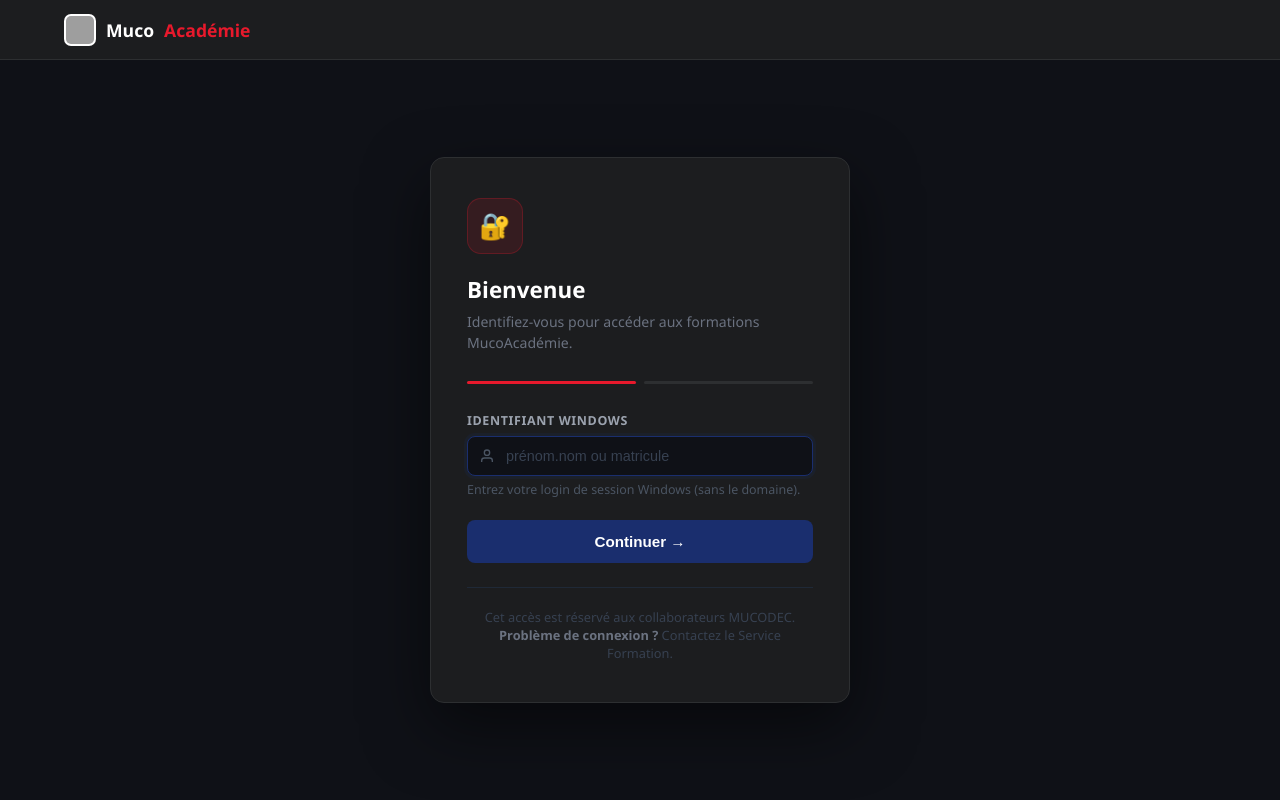
After one commit to Bweso88/stage, a PHP site: page /viewer_login.php in a window 1280 px wide. The commit adds this page. Run offline with PHP 8.4, Linux system fonts and the light colour scheme; grey boxes are pictures that could not be loaded.

Commit message:
feat: auth viewer léger + correction couleurs (rouge accents, bleu boutons)

```diff
--- /dev/null
+++ b/viewer_login.php
@@ -0,0 +1,230 @@
+<?php
+session_start();
+require_once __DIR__ . '/admin/db.php';
+
+// Déjà connecté
+if (!empty($_SESSION['viewer']['id'])) {
+    header("Location: " . (isset($_GET['redirect']) ? $_GET['redirect'] : 'index.php'));
+    exit;
+}
+
+// Sécuriser le redirect
+function safe_redirect(string $r): string {
+    return preg_match('/^[a-zA-Z0-9\/_\-.?=&%+]+$/', $r) ? $r : 'index.php';
+}
+
+$redirect = safe_redirect($_POST['redirect'] ?? $_GET['redirect'] ?? 'index.php');
+
+// Détection SSO Windows
+$ssoLogin = null;
+foreach (['REMOTE_USER', 'AUTH_USER', 'HTTP_X_REMOTE_USER'] as $k) {
+    if (!empty($_SERVER[$k])) {
+        $l = $_SERVER[$k];
+        if (strpos($l, '\\') !== false) $l = explode('\\', $l)[1];
+        elseif (strpos($l, '@') !== false) $l = explode('@', $l)[0];
+        $ssoLogin = strtolower(trim($l));
+        break;
+    }
+}
+
+$preLogin = $ssoLogin ?? ($_GET['sso'] ?? ($_SESSION['pending_viewer_login'] ?? ''));
+$step     = empty($preLogin) ? 'login' : 'profile';
+$error    = '';
+
+// Traitement formulaire
+if ($_SERVER['REQUEST_METHOD'] === 'POST') {
+    $action = $_POST['action'] ?? '';
+
+    if ($action === 'set_login') {
+        $login = strtolower(trim($_POST['windows_login'] ?? ''));
+        if (empty($login)) {
+            $error = "Veuillez entrer votre identifiant Windows.";
+        } elseif (!preg_match('/^[a-z0-9._@\-]+$/', $login)) {
+            $error = "Identifiant invalide (lettres, chiffres, . _ @ - uniquement).";
+        } else {
+            $_SESSION['pending_viewer_login'] = $login;
+            $preLogin = $login;
+            $step = 'profile';
+        }
+    }
+
+    if ($action === 'set_profile') {
+        $login     = $ssoLogin ?? ($_SESSION['pending_viewer_login'] ?? trim($_POST['login_hidden'] ?? ''));
+        $fullname  = trim($_POST['fullname']  ?? '');
+        $direction = trim($_POST['direction'] ?? '');
+        $service   = trim($_POST['service']   ?? '');
+
+        if (empty($login)) {
+            $error = "Session expirée. Recommencez la connexion.";
+            $step  = 'login';
+        } elseif (empty($direction)) {
+            $error = "Veuillez renseigner votre direction.";
+            $step  = 'profile'; $preLogin = $login;
+        } elseif (empty($service)) {
+            $error = "Veuillez renseigner votre service ou agence.";
+            $step  = 'profile'; $preLogin = $login;
+        } else {
+            $stmt = $pdo->prepare("SELECT id FROM viewers WHERE windows_login = ?");
+            $stmt->execute([$login]);
+            $existing = $stmt->fetch();
+
+            if ($existing) {
+                $pdo->prepare("UPDATE viewers SET fullname=?, direction=?, service=?, last_seen=NOW()
+                               WHERE windows_login=?")
+                    ->execute([$fullname, $direction, $service, $login]);
+                $vid = $existing['id'];
+            } else {
+                $pdo->prepare("INSERT INTO viewers (windows_login, fullname, direction, service)
+                               VALUES (?,?,?,?)")
+                    ->execute([$login, $fullname, $direction, $service]);
+                $vid = (int)$pdo->lastInsertId();
+            }
+
+            $_SESSION['viewer'] = [
+                'id'        => $vid,
+                'login'     => $login,
+                'fullname'  => $fullname,
+                'direction' => $direction,
+                'service'   => $service,
+            ];
+            try {
+                $pdo->prepare("INSERT INTO viewer_sessions (viewer_id, ip_address, user_agent)
+                               VALUES (?,?,?)")
+                    ->execute([$vid, $_SERVER['REMOTE_ADDR'] ?? '',
+                               substr($_SERVER['HTTP_USER_AGENT'] ?? '', 0, 500)]);
+                $_SESSION['viewer_session_logged'] = true;
+            } catch (Exception $e) {}
+
+            unset($_SESSION['pending_viewer_login']);
+            header("Location: $redirect");
+            exit;
+        }
+    }
+}
+
+$isFirstVisit = ($step === 'profile' && !empty($preLogin));
+?>
+<!DOCTYPE html>
+<html lang="fr">
+<head>
+<meta charset="UTF-8">
+<title>Accès – MucoAcadémie</title>
+<meta name="viewport" content="width=device-width, initial-scale=1">
+<style>
+*{box-sizing:border-box;margin:0;padding:0;}
+body{min-height:100vh;background:#0f1117;font-family:"Segoe UI",system-ui,sans-serif;
+  display:flex;flex-direction:column;}
+.navbar{height:60px;background:#1c1d1f;display:flex;align-items:center;
+  justify-content:space-between;padding:0 5%;border-bottom:1px solid #2d2f31;
+  position:sticky;top:0;z-index:10;}
+.navbar-brand{display:flex;align-items:center;gap:10px;color:#fff;font-weight:800;
+  font-size:1.1rem;text-decoration:none;}
+.navbar-brand img{background:#fff;border-radius:7px;padding:2px;}
+.navbar-brand span{color:#e8192c;}
+.page{flex:1;display:flex;align-items:center;justify-content:center;padding:40px 20px;}
+.login-card{background:#1c1d1f;border:1px solid #2d2f31;border-radius:14px;
+  padding:40px 36px;width:100%;max-width:420px;box-shadow:0 24px 64px rgba(0,0,0,.5);}
+.card-icon{width:56px;height:56px;border-radius:14px;background:rgba(232,25,44,.12);
+  border:1px solid rgba(232,25,44,.25);display:flex;align-items:center;
+  justify-content:center;font-size:1.6rem;margin-bottom:20px;}
+.login-card h1{color:#fff;font-size:1.4rem;font-weight:800;margin-bottom:6px;}
+.login-card .subtitle{color:#6b7280;font-size:.88rem;margin-bottom:28px;line-height:1.5;}
+.step-indicator{display:flex;gap:8px;margin-bottom:28px;}
+.step{flex:1;height:3px;border-radius:2px;background:#2d2f31;transition:background .3s;}
+.step.done{background:#e8192c;}
+.form-group{margin-bottom:18px;}
+label{display:block;color:#9ca3af;font-size:.78rem;font-weight:700;
+  text-transform:uppercase;letter-spacing:.05em;margin-bottom:7px;}
+.input-wrap{position:relative;}
+.input-wrap svg{position:absolute;left:12px;top:50%;transform:translateY(-50%);
+  width:16px;height:16px;stroke:#4b5563;fill:none;stroke-width:2;pointer-events:none;}
+input[type=text]{width:100%;padding:11px 14px 11px 38px;background:#0f1117;
+  border:1px solid #2d2f31;border-radius:8px;color:#f3f4f6;font-size:.9rem;
+  outline:none;transition:border-color .2s;}
+input[type=text]:focus{border-color:#1a2e6e;box-shadow:0 0 0 3px rgba(26,46,110,.15);}
+input::placeholder{color:#374151;}
+.field-note{color:#4b5563;font-size:.78rem;margin-top:5px;}
+.btn-submit{width:100%;padding:13px;background:#1a2e6e;color:#fff;border:none;
+  border-radius:8px;font-weight:700;font-size:.95rem;cursor:pointer;
+  transition:background .2s,transform .1s;margin-top:4px;}
+.btn-submit:hover{background:#142457;}
+.btn-submit:active{transform:scale(.98);}
+.alert-err{background:#450a0a;border:1px solid #7f1d1d;color:#fca5a5;
+  padding:10px 14px;border-radius:8px;font-size:.85rem;margin-bottom:18px;
+  display:flex;align-items:center;gap:8px;}
+.login-hint{margin-top:24px;padding-top:20px;border-top:1px solid #1f2937;
+  color:#374151;font-size:.8rem;text-align:center;}
+.login-hint strong{color:#6b7280;}
+</style>
+</head>
+<body>
+<header class="navbar">
+  <a href="index.php" class="navbar-brand">
+    <img src="images/mucoacademie.png" width="32" height="32" alt="Logo">
+    Muco<span>Académie</span>
+  </a>
+</header>
+<div class="page">
+  <div class="login-card">
+    <?php if ($step === 'login'): ?>
+      <div class="card-icon">🔐</div>
+      <h1>Bienvenue</h1>
+      <p class="subtitle">Identifiez-vous pour accéder aux formations MucoAcadémie.</p>
+      <div class="step-indicator"><div class="step done"></div><div class="step"></div></div>
+      <?php if ($error): ?>
+        <div class="alert-err"><svg width="14" height="14" viewBox="0 0 24 24" fill="none" stroke="currentColor" stroke-width="2"><circle cx="12" cy="12" r="10"/><line x1="12" y1="8" x2="12" y2="12"/><line x1="12" y1="16" x2="12.01" y2="16"/></svg><?php echo htmlspecialchars($error); ?></div>
+      <?php endif; ?>
+      <form method="post">
+        <input type="hidden" name="action" value="set_login">
+        <input type="hidden" name="redirect" value="<?php echo htmlspecialchars($redirect); ?>">
+        <div class="form-group">
+          <label for="windows_login">Identifiant Windows</label>
+          <div class="input-wrap">
+            <svg viewBox="0 0 24 24"><path d="M20 21v-2a4 4 0 0 0-4-4H8a4 4 0 0 0-4 4v2"/><circle cx="12" cy="7" r="4"/></svg>
+            <input type="text" id="windows_login" name="windows_login" placeholder="prénom.nom ou matricule" autofocus required>
+          </div>
+          <p class="field-note">Entrez votre login de session Windows (sans le domaine).</p>
+        </div>
+        <button type="submit" class="btn-submit">Continuer →</button>
+      </form>
+    <?php else: ?>
+      <div class="card-icon">👤</div>
+      <h1><?php echo $isFirstVisit ? 'Première connexion' : 'Votre profil'; ?></h1>
+      <p class="subtitle">Identifiant : <strong style="color:#e8eaf0"><?php echo htmlspecialchars($preLogin); ?></strong><br>Renseignez votre direction et service pour accéder aux formations.</p>
+      <div class="step-indicator"><div class="step done"></div><div class="step done"></div></div>
+      <?php if ($error): ?>
+        <div class="alert-err"><svg width="14" height="14" viewBox="0 0 24 24" fill="none" stroke="currentColor" stroke-width="2"><circle cx="12" cy="12" r="10"/><line x1="12" y1="8" x2="12" y2="12"/><line x1="12" y1="16" x2="12.01" y2="16"/></svg><?php echo htmlspecialchars($error); ?></div>
+      <?php endif; ?>
+      <form method="post">
+        <input type="hidden" name="action" value="set_profile">
+        <input type="hidden" name="redirect" value="<?php echo htmlspecialchars($redirect); ?>">
+        <input type="hidden" name="login_hidden" value="<?php echo htmlspecialchars($preLogin); ?>">
+        <div class="form-group">
+          <label for="fullname">Nom complet (optionnel)</label>
+          <div class="input-wrap">
+            <svg viewBox="0 0 24 24"><path d="M20 21v-2a4 4 0 0 0-4-4H8a4 4 0 0 0-4 4v2"/><circle cx="12" cy="7" r="4"/></svg>
+            <input type="text" id="fullname" name="fullname" placeholder="Ex : Jean MUKENDI">
+          </div>
+        </div>
+        <div class="form-group">
+          <label for="direction">Direction <span style="color:#e8192c">*</span></label>
+          <div class="input-wrap">
+            <svg viewBox="0 0 24 24"><path d="M3 9l9-7 9 7v11a2 2 0 0 1-2 2H5a2 2 0 0 1-2-2z"/><polyline points="9 22 9 12 15 12 15 22"/></svg>
+            <input type="text" id="direction" name="direction" placeholder="Ex : DRH, DOSI, Direction Commerciale…" required>
+          </div>
+        </div>
+        <div class="form-group">
+          <label for="service">Service / Agence <span style="color:#e8192c">*</span></label>
+          <div class="input-wrap">
+            <svg viewBox="0 0 24 24"><rect x="2" y="7" width="20" height="14" rx="2"/><path d="M16 21V5a2 2 0 0 0-2-2h-4a2 2 0 0 0-2 2v16"/></svg>
+            <input type="text" id="service" name="service" placeholder="Ex : Service Formation, Agence Centre…" required>
+          </div>
+        </div>
+        <button type="submit" class="btn-submit">Accéder aux formations →</button>
+      </form>
+    <?php endif; ?>
+    <p class="login-hint">Cet accès est réservé aux collaborateurs MUCODEC.<br><strong>Problème de connexion ?</strong> Contactez le Service Formation.</p>
+  </div>
+</div>
+</body>
+</html>
--- /dev/null
+++ b/viewer_logout.php
@@ -0,0 +1,5 @@
+<?php
+session_start();
+unset($_SESSION['viewer'], $_SESSION['viewer_session_logged'], $_SESSION['pending_viewer_login']);
+header("Location: viewer_login.php");
+exit;
```
Also changed, not shown: admin/_nav.php (+14 -14 lines), admin/viewers.php (added, +40 -0 lines), track_video.php (added, +17 -0 lines), viewer_auth.php (added, +106 -0 lines), 1 other file.
